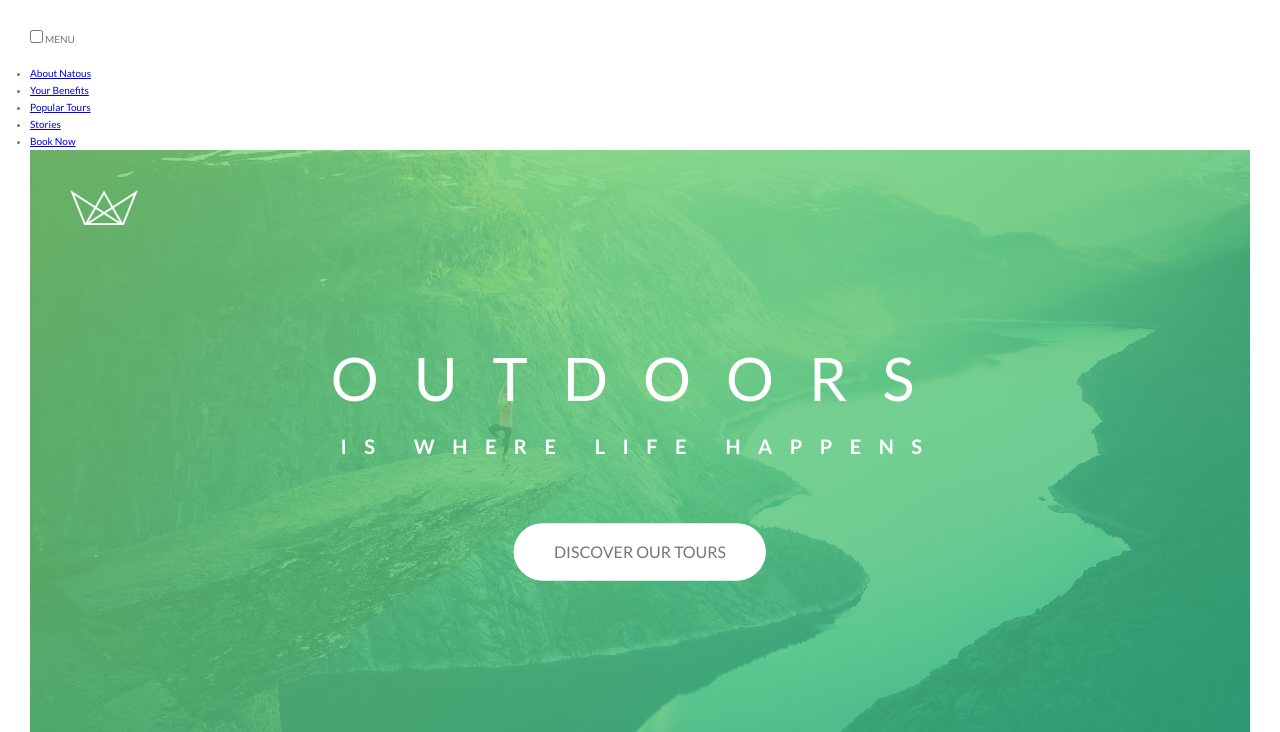
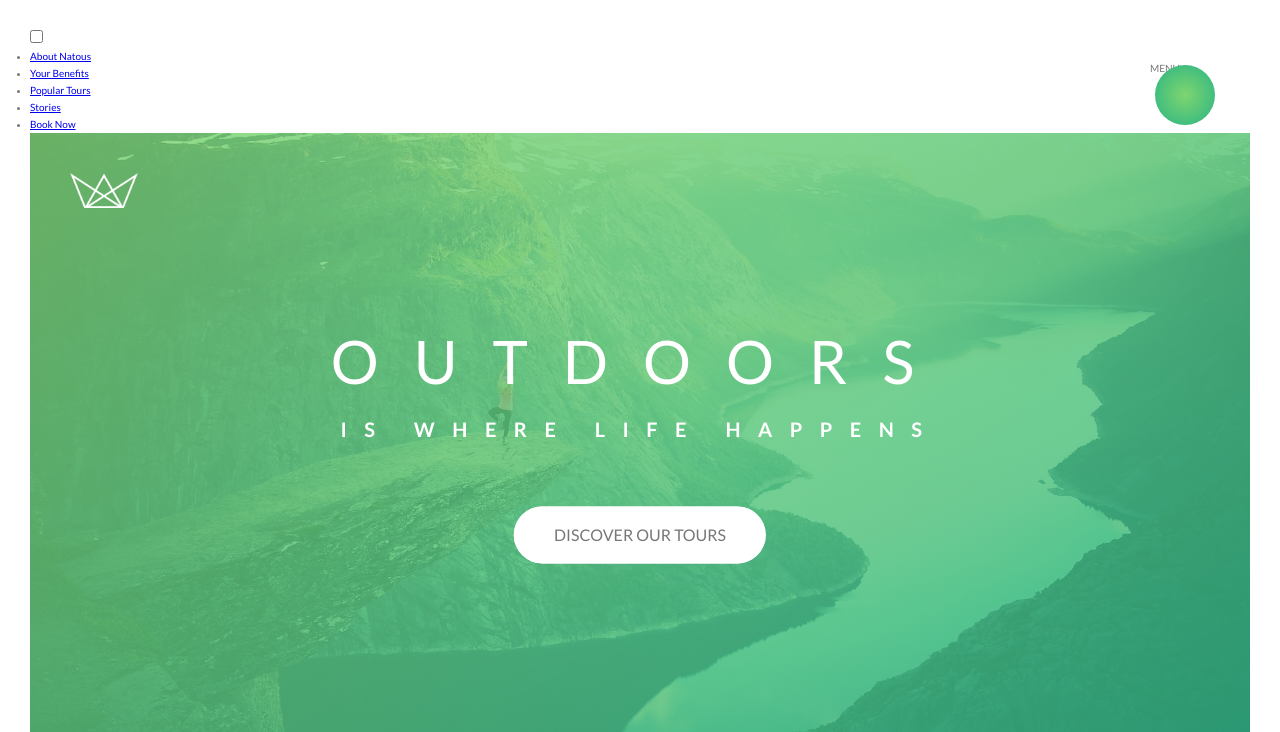
Before and after one commit to TheDavidGage/natours_udemy, a website: page starter/index.html in a window 1280 px wide. Shown: the top 732 px of the page. Drawn offline with Linux system fonts and the light colour scheme.

Commit message:
menu button

```diff
--- a/starter/sass/layout/_navigation.scss
+++ b/starter/sass/layout/_navigation.scss
@@ -4,7 +4,12 @@
     }
 
     &__button {
-
+        background-color: $color-white;
+        height: 7rem;
+        width: 7rem;
+        position: fixed;
+        top: 6rem;
+        right: 6rem;
     }
 
     &__background {
@@ -15,6 +20,7 @@
         top: 6.5rem;
         right: 6.5rem;
         background-image: radial-gradient($color-primary-light, $color-primary-dark);
+        z-index: 1000;
     }
 
     &__nav {
```
Also changed, not shown: starter/css/style.css.
